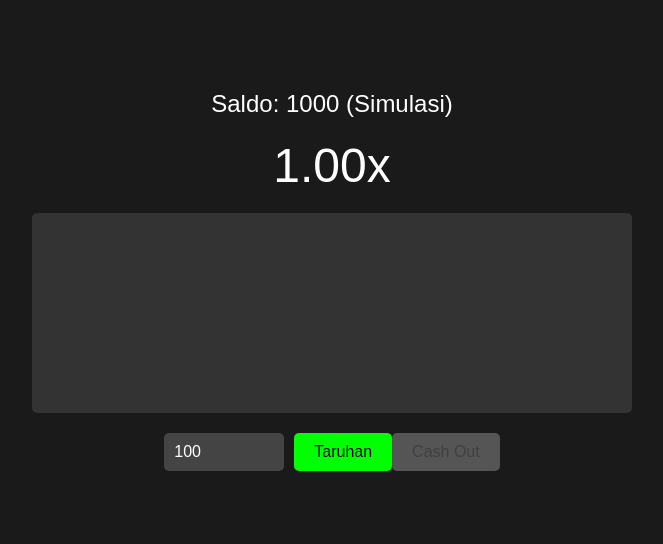
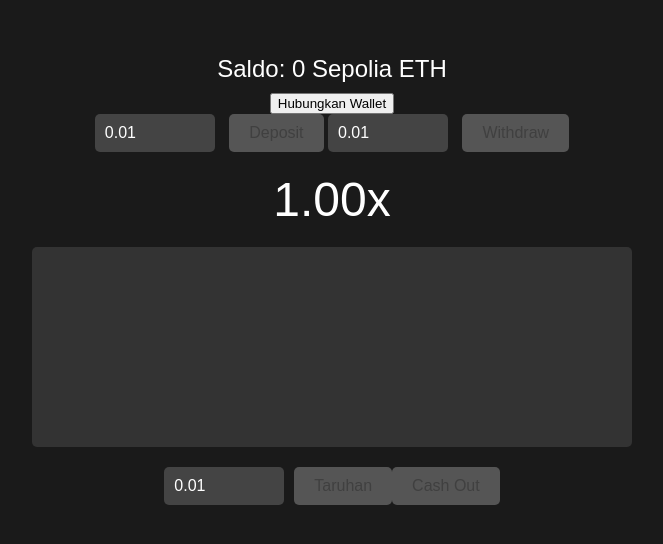
Before and after one commit to LATIF10/project-tesnet-game-crash, a website: page public/index.html in a window 1280 px wide. Shown: the part 110-654 px from the top of the page, without its empty margins (308-971 px from the left). Drawn offline with nearby package versions, Linux system fonts and the light colour scheme; no server answers.

Commit message:
Update index.html

```diff
--- a/public/index.html
+++ b/public/index.html
@@ -8,20 +8,31 @@
 </head>
 <body>
     <div class="container">
-        <div class="balance">Saldo: <span id="balance">1000</span> (Simulasi)</div>
+        <div class="balance">Saldo: <span id="balance">0</span> Sepolia ETH</div>
+        <div class="wallet-section">
+            <button id="connectWalletBtn" class="wallet-btn">Hubungkan Wallet</button>
+            <div id="walletAddress" class="wallet-address"></div>
+        </div>
+        <div class="deposit-withdraw-section">
+            <input type="number" id="depositAmount" class="bet-input" placeholder="Jumlah Deposit" value="0.01" min="0.01" step="0.01" />
+            <button id="depositBtn" class="bet-btn" disabled>Deposit</button>
+            <input type="number" id="withdrawAmount" class="bet-input" placeholder="Jumlah Withdraw" value="0.01" min="0.01" step="0.01" />
+            <button id="withdrawBtn" class="bet-btn" disabled>Withdraw</button>
+        </div>
         <div class="multiplier" id="multiplier">1.00x</div>
         <div class="graph">
             <div class="line" id="line"></div>
         </div>
         <div class="bet-section">
-            <input type="number" id="betAmount" class="bet-input" value="100" min="1" max="1000" />
-            <button id="betBtn" class="bet-btn">Taruhan</button>
+            <input type="number" id="betAmount" class="bet-input" value="0.01" min="0.01" step="0.01" />
+            <button id="betBtn" class="bet-btn" disabled>Taruhan</button>
             <button id="cashoutBtn" class="cashout-btn" disabled>Cash Out</button>
         </div>
         <div class="status" id="status"></div>
     </div>
 
     <script src="/socket.io/socket.io.js"></script>
+    <script src="https://cdn.ethers.io/lib/ethers-5.7.2.umd.min.js"></script>
     <script src="script.js"></script>
 </body>
 </html>
```
